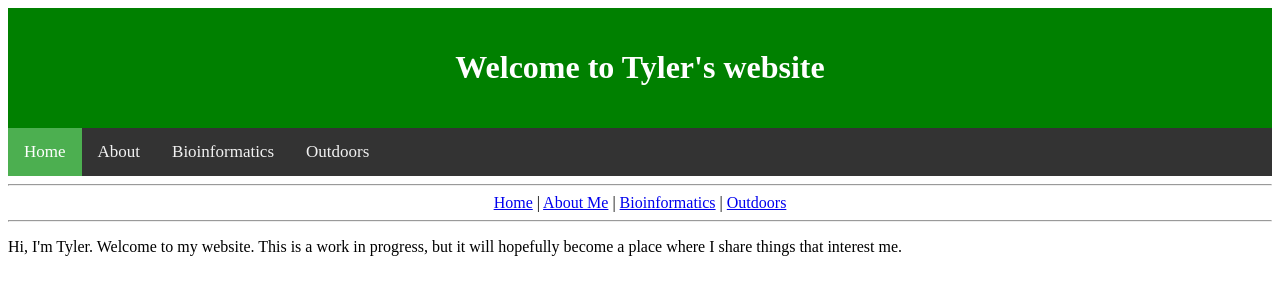
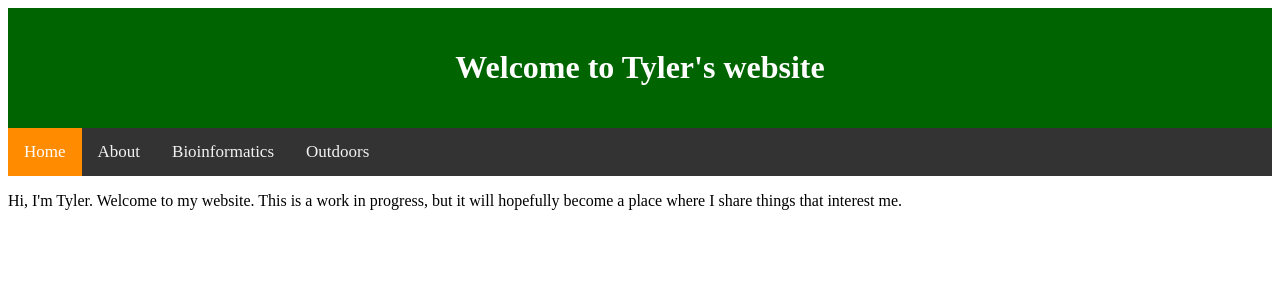
Before and after one commit to taprati/taprati.github.io, a plain HTML site: page index.html in a window 1280 px wide. Drawn offline with Linux system fonts and the light colour scheme.

Commit message:
Styling changes and nav bar

```diff
--- a/css/style.css
+++ b/css/style.css
@@ -1,9 +1,15 @@
+/* Top Bar */
+.topheader {
+    background-color:DarkGreen;
+    color:white;
+    padding:20px;
+}
+/* all nav bar styling --------------------------------------*/
 /* Add a black background color to the top navigation */
 .topnav {
   background-color: #333;
   overflow: hidden;
 }
-
 /* Style the links inside the navigation bar */
 .topnav a {
   float: left;
@@ -13,15 +19,13 @@
   text-decoration: none;
   font-size: 17px;
 }
-
 /* Change the color of links on hover */
 .topnav a:hover {
   background-color: #ddd;
   color: black;
 }
-
 /* Add a color to the active/current link */
 .topnav a.active {
-  background-color: #4CAF50;
+  background-color: #FF8C00;
   color: white;
 }
--- a/index.html
+++ b/index.html
@@ -4,9 +4,9 @@
     <title> Tyler </title>
     <link rel="stylesheet" href="css/style.css" type="text/css">
 </head>
+<body>
 
-<body>
-<div style="background-color:green;color:white;padding:20px">
+<div class="topheader">
     <center>
         <h1> Welcome to Tyler's website </h1>
     </center>
@@ -14,27 +14,16 @@
 
 <div class="topnav">
   <a class="active" href="index.html">Home</a>
-  <a href="html/about.html">About</a>
-  <a href="html/bioinformatics.html">Bioinformatics</a>
-  <a href="html/outdoors.html">Outdoors</a>
+  <a href="about.html">About</a>
+  <a href="bioinformatics.html">Bioinformatics</a>
+  <a href="outdoors.html">Outdoors</a>
 </div>
-
-<hr/>
-<center>
-    <a href="index.html">Home</a>
-    |
-    <a href="html/about.html">About Me</a>
-    |
-    <a href="html/bioinformatics.html">Bioinformatics</a>
-    |
-    <a href="html/outdoors.html">Outdoors</a>
-</center>
-<hr/>
 
 <p>
     Hi, I'm Tyler. Welcome to my website.
     This is a work in progress, but it will hopefully
     become a place where I share things that interest me.
 </p>
+
 </body>
 </html>
```
Also changed, not shown: about.html (renamed from html/about.html, +7 -5 lines), bioinformatics.html (renamed from html/bioinformatics.html, +6 -4 lines), outdoors.html (renamed from html/outdoors.html, +6 -4 lines).
